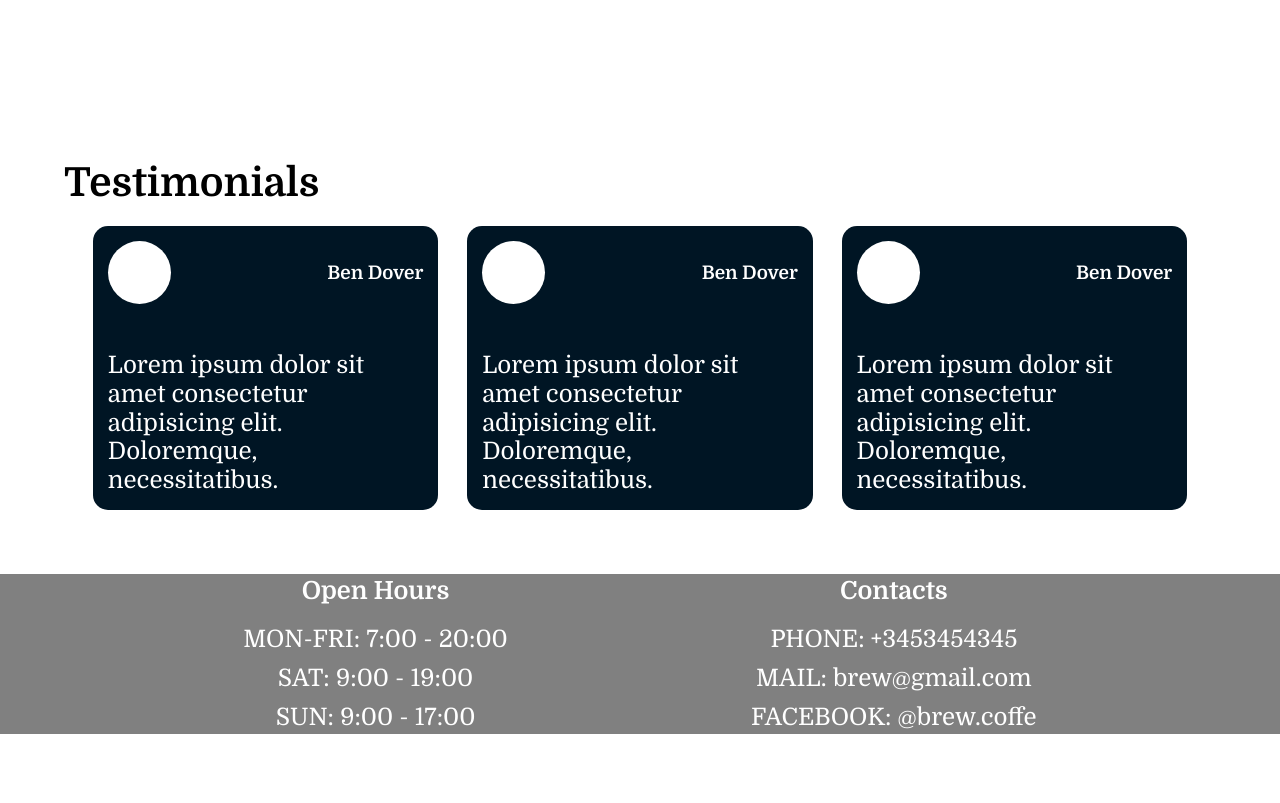
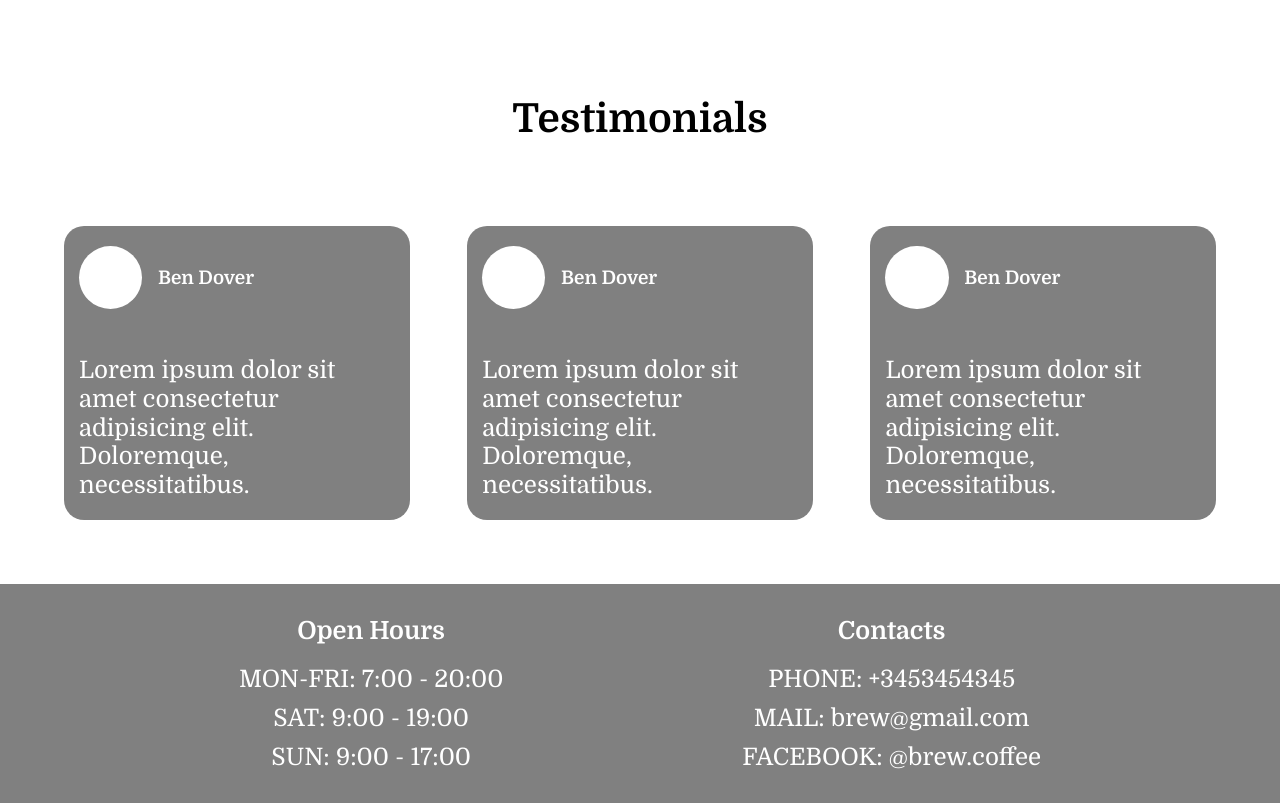
Before and after one commit to AndreaKarleusa/Brew-Point, a plain HTML site: page index.html in a window 1280 px wide. Shown: the part 1992-2795 px from the top of the page. Before the commit the page ends 2726 px from the top, so only its background shows below. Drawn offline with Linux system fonts and the light colour scheme.

Commit message:
small UI tweaks

```diff
--- a/index.html
+++ b/index.html
@@ -65,9 +65,8 @@
                 deserunt mollit anim id est laborum.</p>
         </div>
     </section>
-
+    <h2>Testimonials</h2>
     <section id="testimonialsSection">
-        <h2>Testimonials</h2>
         <div id="testimonials">
             <div class="testimonialCard">
                 <div class="testimonialPerson">
@@ -105,7 +104,7 @@
             <h3>Contacts</h3>
             <p>PHONE: +3453454345</p>
             <p>MAIL: brew@gmail.com</p>
-            <p>FACEBOOK: @brew.coffe</p>
+            <p>FACEBOOK: @brew.coffee</p>
         </div>
     </footer>
 
--- a/styles/about.css
+++ b/styles/about.css
@@ -7,7 +7,6 @@ h1 {
 
 h2 {
     text-align: center;
-
 }
 
 /* BENTO -------------------------------------------*/
--- a/styles/global.css
+++ b/styles/global.css
@@ -16,7 +16,7 @@ header {
     align-items: center;
     width: 100%;
     padding: 25px 4rem;
-    background-color: gray;
+    box-shadow: grey 0px 0px 10px;
 }
 
 header>nav>ul {
@@ -63,6 +63,7 @@ section {
 h2 {
     font-size: 40px;
     margin-bottom: 20px;
+    text-align: center;
 }
 
 p {
@@ -76,7 +77,7 @@ textarea {
 
 /* FOOTER -------------------------------------*/
 footer {
-    height: 10rem;
+    padding: 2rem 0rem;
     color: white;
     background-color: gray;
     display: flex;
--- a/styles/home.css
+++ b/styles/home.css
@@ -1,14 +1,14 @@
 #banner {
     position: relative;
     background:
-        linear-gradient(rgba(0,0,0,0.45), rgba(0,0,0,0.4)),
+        linear-gradient(rgba(0, 0, 0, 0.45), rgba(0, 0, 0, 0.4)),
         url("../assets/landing-img.jpg") center/cover;
 
     width: 100%;
     height: 600px;
 }
 
-#banner > h1{
+#banner>h1 {
     color: white;
     letter-spacing: 2px;
     font-size: 70px;
@@ -36,15 +36,25 @@
 
 /* TESTIMONIALS -----------------------------------------------------------*/
 
-#testimonials{
+@keyframes backAndForth {
+    50% {
+        transform: rotateZ(-5deg);
+    }
+
+    75% {
+        transform: rotateZ(5deg);
+    }
+}
+
+#testimonials {
     display: flex;
     flex-direction: row;
-    justify-content: space-evenly;
+    justify-content: space-between;
     align-items: center;
 }
 
-.testimonialCard{
-    background-color: #001524;
+.testimonialCard {
+    background-color: gray;
     color: white;
     width: 30%;
     display: flex;
@@ -52,22 +62,29 @@
     justify-content: center;
     align-items: center;
     border: none;
-    border-radius: 15px;
-    padding: 15px;
+    border-radius: 20px;
+    padding: 20px 15px;
 }
 
-.testimonialPerson{
+.testimonialCard:hover {
+    background-color: darkslategray;
+    transition-duration: 1s;
+    animation-name: backAndForth;
+    animation-duration: 1s;
+}
+
+.testimonialPerson {
     width: 100%;
     display: flex;
-    justify-content: space-between;
     align-items: center;
     margin-bottom: 15%;
 }
 
-.testimonialImg{
+.testimonialImg {
     width: 20%;
     aspect-ratio: 1 / 1;
     border: none;
     border-radius: 50%;
     background-color: white;
+    margin-right: 5%;
 }
```
Also changed, not shown: about.html (+1 -1 lines), menu.html (+1 -1 lines).
